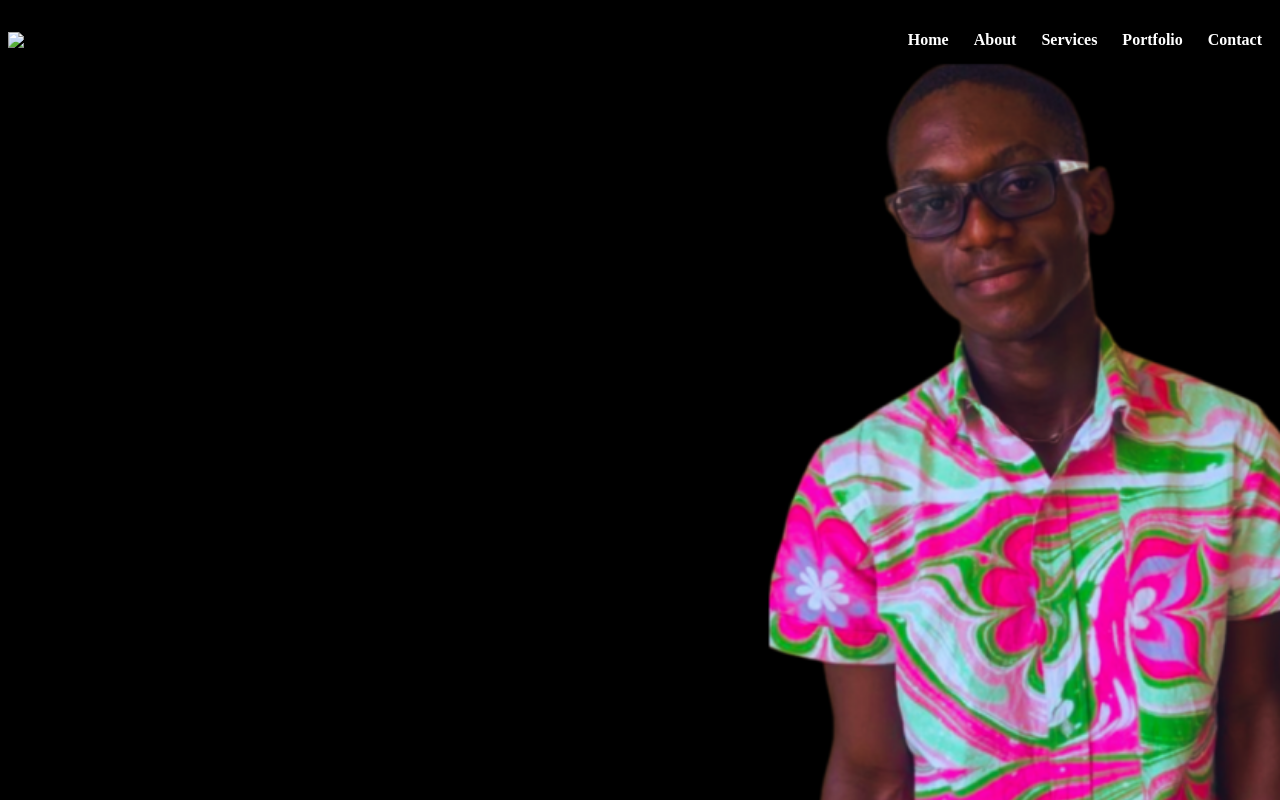
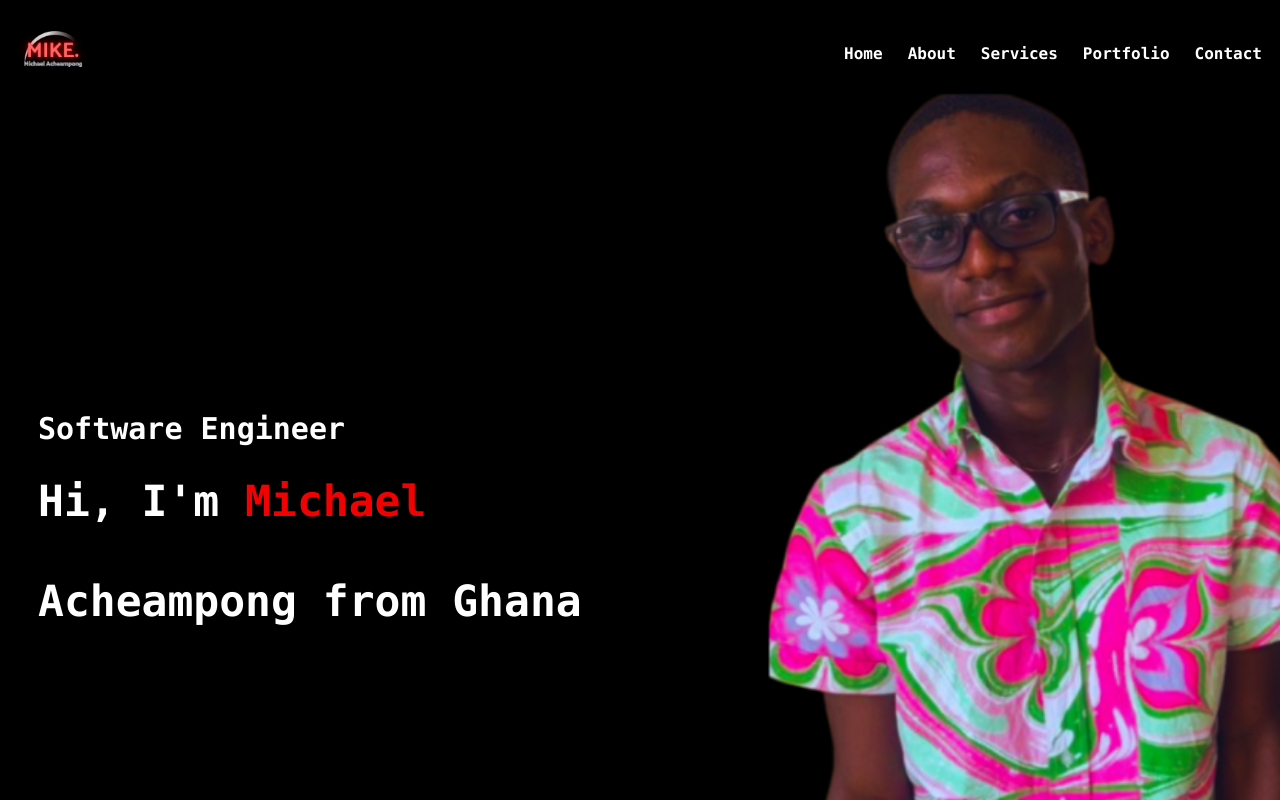
Before and after one commit to Mike-here/Portfolio, a plain HTML site: page index.html in a window 1280 px wide. Drawn offline with Linux system fonts and the light colour scheme.

```diff
--- a/index.html
+++ b/index.html
@@ -1,8 +1,3 @@
-<!DOCTYPE html>
-<html lang="en">
-    <head>
-        <meta charset="UTF-R">
-        <meta http-equiv="X"
 <!DOCTYPE html>
 <html lang="en">
     <head>
@@ -13,10 +8,9 @@
         <link rel="stylesheet" href="style.css">
     </head>
     <body>
-        <div id="header">
-        </div> class="container">
+        <div id="header" class="container">
             <nav>
-                <img src="logo.png" class="logo">
+                <img src="Images/logo.jpg" class="logo">
                 <ul>
                     <li><a href="#home">Home</a></li>
                     <li><a href="#about">About</a></li>
@@ -25,10 +19,10 @@
                     <li><a href="#contact">Contact</a></li>
                 </ul>
             </nav>
+            <div class="header-text">
+                <p>Software Engineer</p>
+                <h1>Hi, I'm <span>Michael</span><br><br> Acheampong from Ghana</h1>
             </div>
         </div>
-
     </body>
 </html>
-    </head>
-</html>
--- a/style.css
+++ b/style.css
@@ -3,15 +3,15 @@ body {
     background-color: black;
     background-image: url(Images/background.png);
     background-size: 60% 105%;
-    background-position: right 50px;
+    background-position: right 80px;
     background-repeat: no-repeat;
 }
-
+S
 /* Container */
 .container {
     /* max-width: 1200px;
     margin: 0 auto; */
-    padding: 20px;
+    padding: 10px;
 }
 
 /* Header */
@@ -24,9 +24,9 @@ header {
 /* Logo */
 .logo {
     display: block;
-    margin: 10 auto;
-    width: 140px;
-    /* height: auto; */
+    margin: 0;
+    width: 90px;
+    height: auto;
 }
 nav{
     display: flex;
@@ -52,7 +52,48 @@ nav ul li a {
     text-decoration: none;
     color: white;
     font-weight: bold;
+    font-family: Lucida Console, Courier, monospace;
+    /* padding: 10px;
+    border: 1px solid #399ad7;
+    border-radius: 5px; */
 }
-nav ul li a:hover {
-    color: #d73333;
+
+nav ul li a::after {
+    content: '';
+    background: #ff0000;
+    width: 0;
+    height: 3px;
+    position: absolute;
+    left: 0;
+    bottom: -6px;
+    transition: 0.5s;
+
 }
+nav ul li a:hover{
+        color: #ff0000;
+        width: 100%;
+    }
+/* nav ul li a:hover::after{
+    width: 100%;
+} */
+.header-text{
+    font-size: 30px;
+    font-family: Lucida Console, Courier, monospace;
+    font-weight: bold;
+    margin-top: 20%;
+    color: white;
+    padding: 30px;
+}
+.header-text h1{
+    font-size: 43px;
+    font-family: Lucida Console, Courier, monospace;
+    font-weight: bold;
+    margin-top: 20px;
+    margin-bottom: 10px;
+    text-decoration: blueviolet;
+    text-shadow: aquamarine;
+
+}
+.header-text h1 span{
+    color: #f10101;
+}
```
Also changed, not shown: Images/logo.jpg (added), Images/logo.png (deleted). Lines whose indentation alone changed are shown as unchanged.
